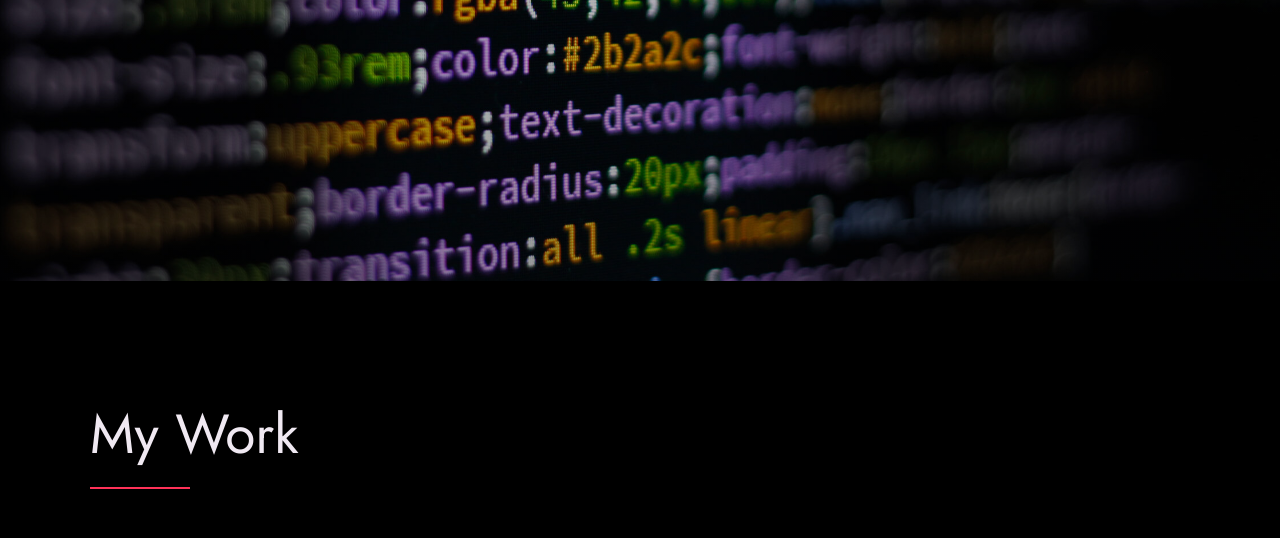
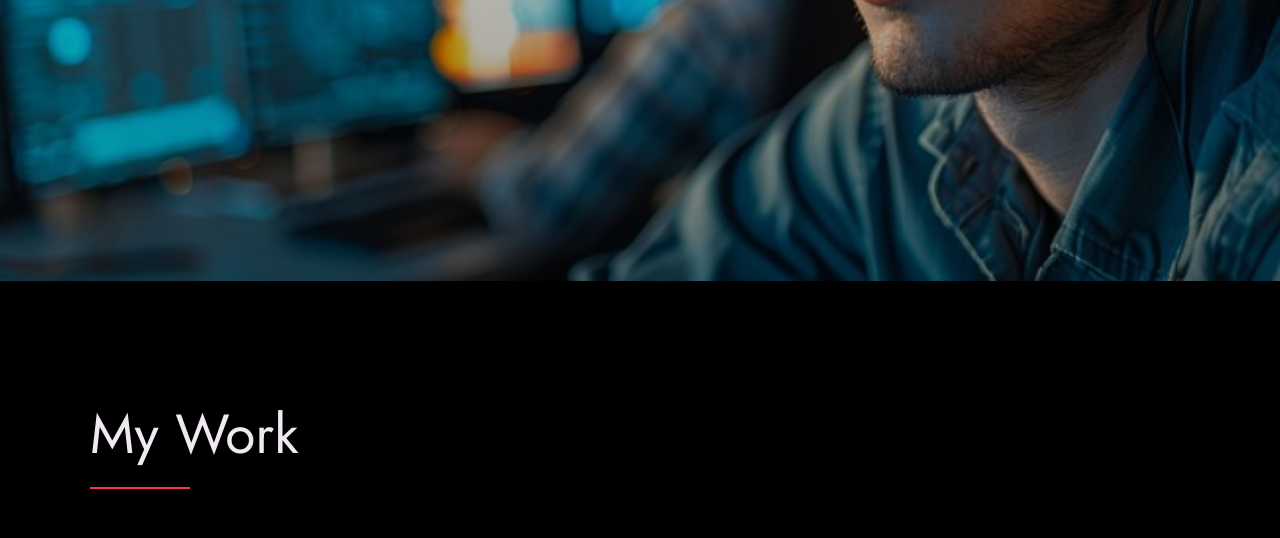
Before and after one commit to Himanshu5506/portfolio-website, a plain HTML site: page index.html in a window 1280 px wide. Shown: the part 519-1057 px from the top of the page. Drawn offline with Linux system fonts and the light colour scheme.

Commit message:
background update

```diff
--- a/style.css
+++ b/style.css
@@ -394,7 +394,7 @@ body:not(.user-is-tabbing) a:focus {
 
 .header {
     background: linear-gradient(rgba(0,0,0, .1), rgba(0,0,0, .4)),
-        url('./images/background.jpeg');
+        url('./images/background.jpg');
     height: 100vh;
     background-size: cover;
     background-position: center;
```
Also changed, not shown: images/background.jpeg (deleted), images/background.jpg (added).
